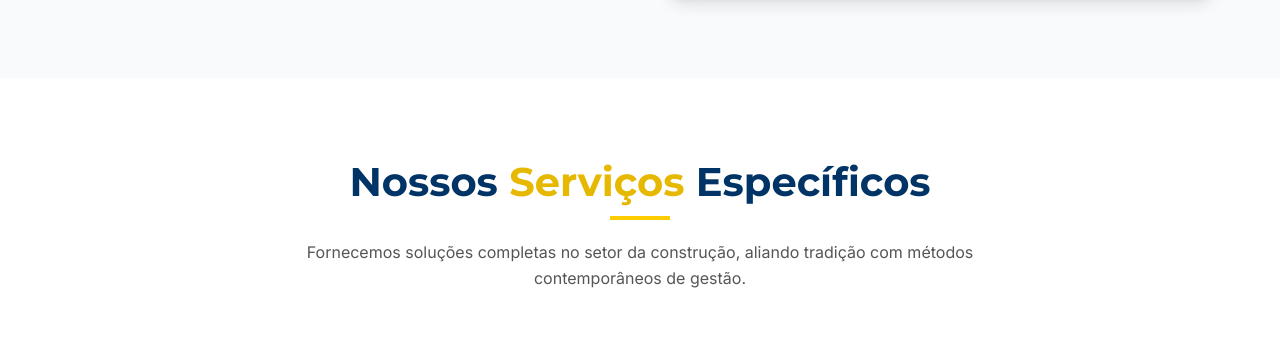
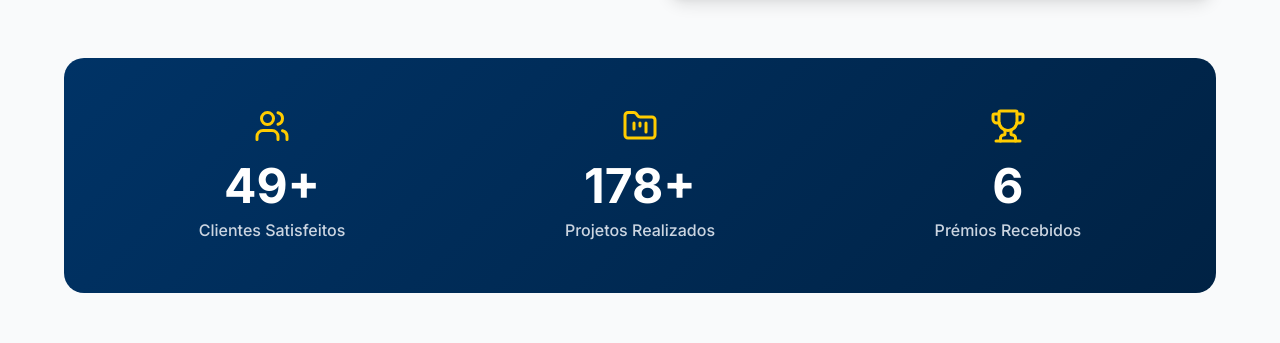
Before and after one commit to afonsoDomingos/doca, a React (Vite) app: page / in a window 1280 px wide. Shown: the part 1332-1675 px from the top of the page. Built offline with nearby package versions, Linux system fonts and the light colour scheme.

Commit message:
feat(about): add animated counters (49 clientes, 178 projetos, 6 premios) + fix about image

```diff
--- a/src/components/About.jsx
+++ b/src/components/About.jsx
@@ -1,6 +1,53 @@
-import React, { useState } from 'react';
+import React, { useState, useEffect, useRef } from 'react';
 import { motion, AnimatePresence } from 'framer-motion';
-import { ChevronDown, ChevronUp } from 'lucide-react';
+import { ChevronDown, ChevronUp, Users, FolderKanban, Trophy } from 'lucide-react';
+
+const CounterStat = ({ target, label, icon: Icon, suffix = '+' }) => {
+  const [count, setCount] = useState(0);
+  const ref = useRef(null);
+  const started = useRef(false);
+
+  useEffect(() => {
+    const observer = new IntersectionObserver(([entry]) => {
+      if (entry.isIntersecting && !started.current) {
+        started.current = true;
+        const duration = 2000;
+        const steps = 60;
+        const increment = target / steps;
+        let current = 0;
+        const timer = setInterval(() => {
+          current += increment;
+          if (current >= target) {
+            setCount(target);
+            clearInterval(timer);
+          } else {
+            setCount(Math.floor(current));
+          }
+        }, duration / steps);
+      }
+    }, { threshold: 0.3 });
+    if (ref.current) observer.observe(ref.current);
+    return () => observer.disconnect();
+  }, [target]);
+
+  return (
+    <motion.div
+      ref={ref}
+      initial={{ opacity: 0, y: 20 }}
+      whileInView={{ opacity: 1, y: 0 }}
+      viewport={{ once: true }}
+      style={{ textAlign: 'center', padding: '0 30px' }}
+    >
+      <div style={{ color: 'var(--accent-yellow)', marginBottom: '10px' }}>
+        <Icon size={36} />
+      </div>
+      <div style={{ fontSize: '3rem', fontWeight: '800', color: 'white', lineHeight: 1 }}>
+        {count}{suffix}
+      </div>
+      <div style={{ color: '#CBD5E1', fontSize: '1rem', marginTop: '8px', fontWeight: '500' }}>{label}</div>
+    </motion.div>
+  );
+};
 
 const About = () => {
   const [isExpanded, setIsExpanded] = useState(false);
@@ -87,7 +134,7 @@ const About = () => {
               boxShadow: 'var(--shadow-lg)'
             }}>
               <img
-                src="https://images.unsplash.com/photo-1541913057-259c1ec391f4?w=1000&auto=format&fit=crop"
+                src="/docasobrenoss.jpeg"
                 alt="Equipa DOCA"
                 style={{ width: '100%', height: '100%', objectFit: 'cover' }}
               />
@@ -108,6 +155,22 @@ const About = () => {
             </div>
           </motion.div>
         </div>
+
+        {/* Stats Bar */}
+        <div style={{
+          background: 'linear-gradient(135deg, var(--primary-blue), #002244)',
+          borderRadius: '20px',
+          padding: '50px 40px',
+          marginTop: '60px',
+          display: 'flex',
+          justifyContent: 'space-around',
+          flexWrap: 'wrap',
+          gap: '30px'
+        }}>
+          <CounterStat target={49}  label="Clientes Satisfeitos" icon={Users}          suffix="+" />
+          <CounterStat target={178} label="Projetos Realizados"  icon={FolderKanban}   suffix="+" />
+          <CounterStat target={6}   label="Prémios Recebidos"    icon={Trophy}         suffix="" />
+        </div>
       </div>
     </section>
   );
```
